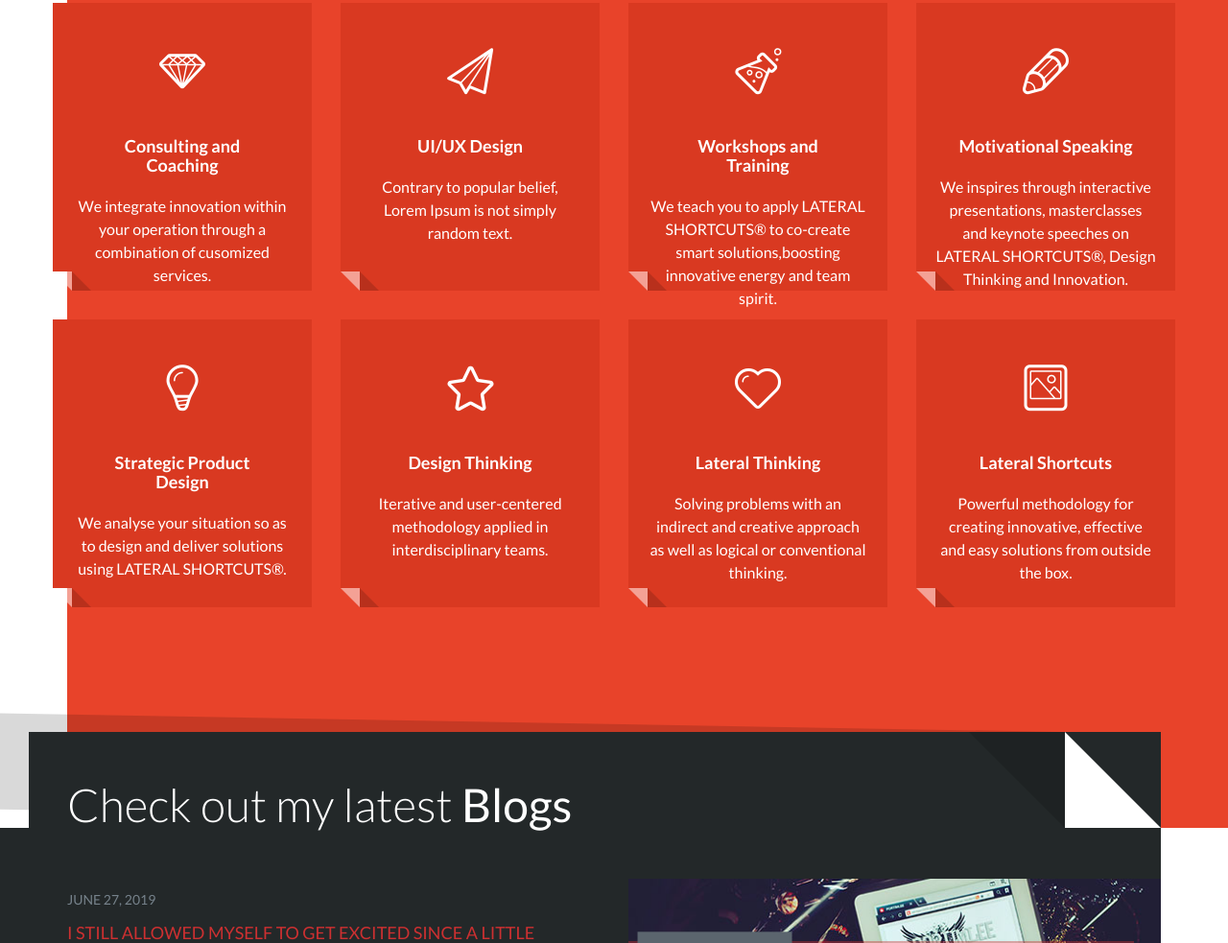
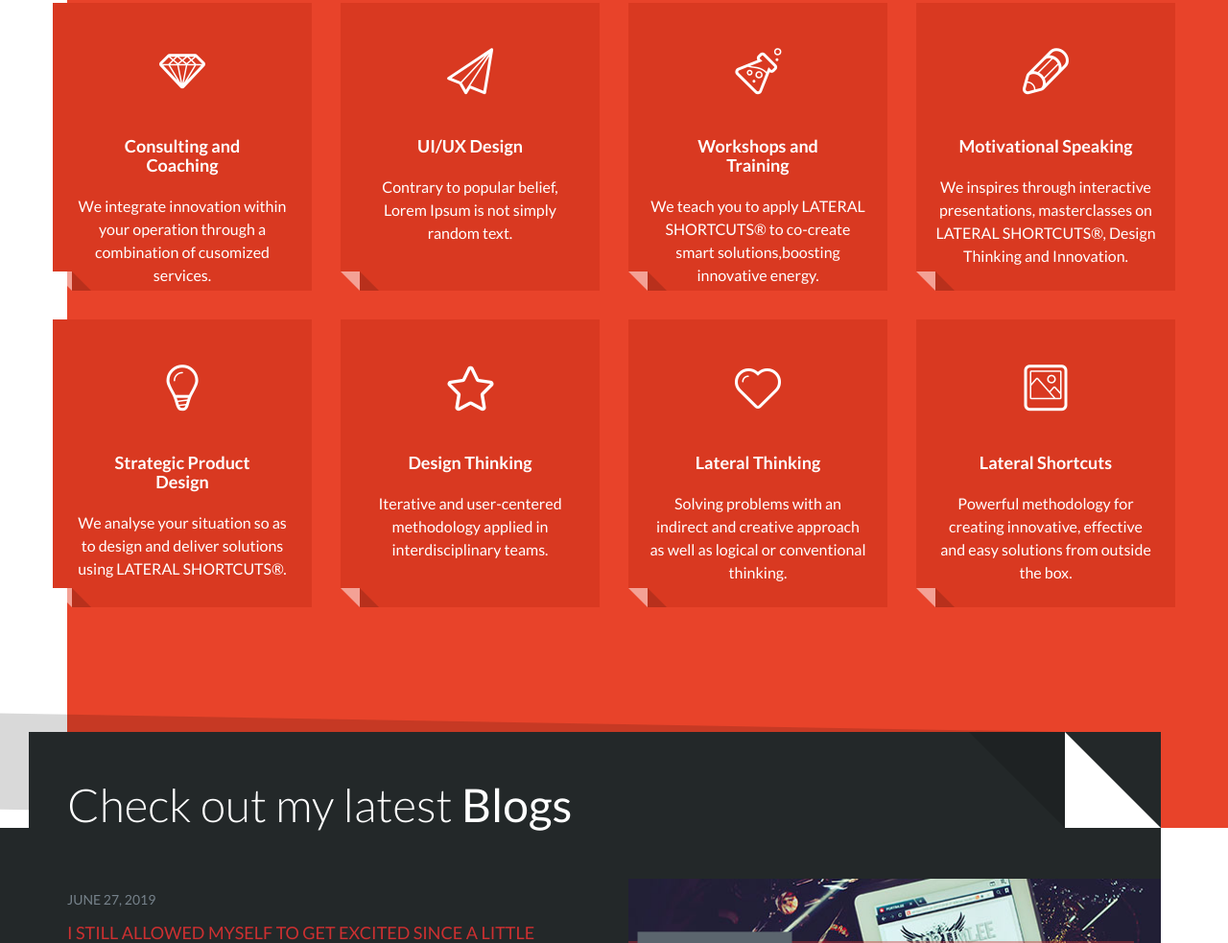
Before and after one commit to Aseken/IntegratedProject, a plain HTML site: page index.html in a window 1280 px wide. Shown: the part 1609-2592 px from the top of the page at 96% size. Drawn offline with Linux system fonts and the light colour scheme; some packages are replaced by stand-ins of ours.

Commit message:
last changes on the homepage

```diff
--- a/index.html
+++ b/index.html
@@ -248,7 +248,7 @@
 							<h3>Workshops and Training</h3>
 
 							<p>
-								We teach you to apply LATERAL SHORTCUTS® to co-create smart solutions,boosting innovative energy and team spirit.
+								We teach you to apply LATERAL SHORTCUTS® to co-create smart solutions,boosting innovative energy.
 							</p>
 						</div>
 					</div>
@@ -259,7 +259,7 @@
 							<h3>Motivational Speaking</h3>
 
 							<p>
-								We inspires through interactive presentations, masterclasses and keynote speeches on LATERAL SHORTCUTS®, Design Thinking and Innovation.
+								We inspires through interactive presentations, masterclasses on LATERAL SHORTCUTS®, Design Thinking and Innovation.
 							</p>
 						</div>
 					</div>
```
